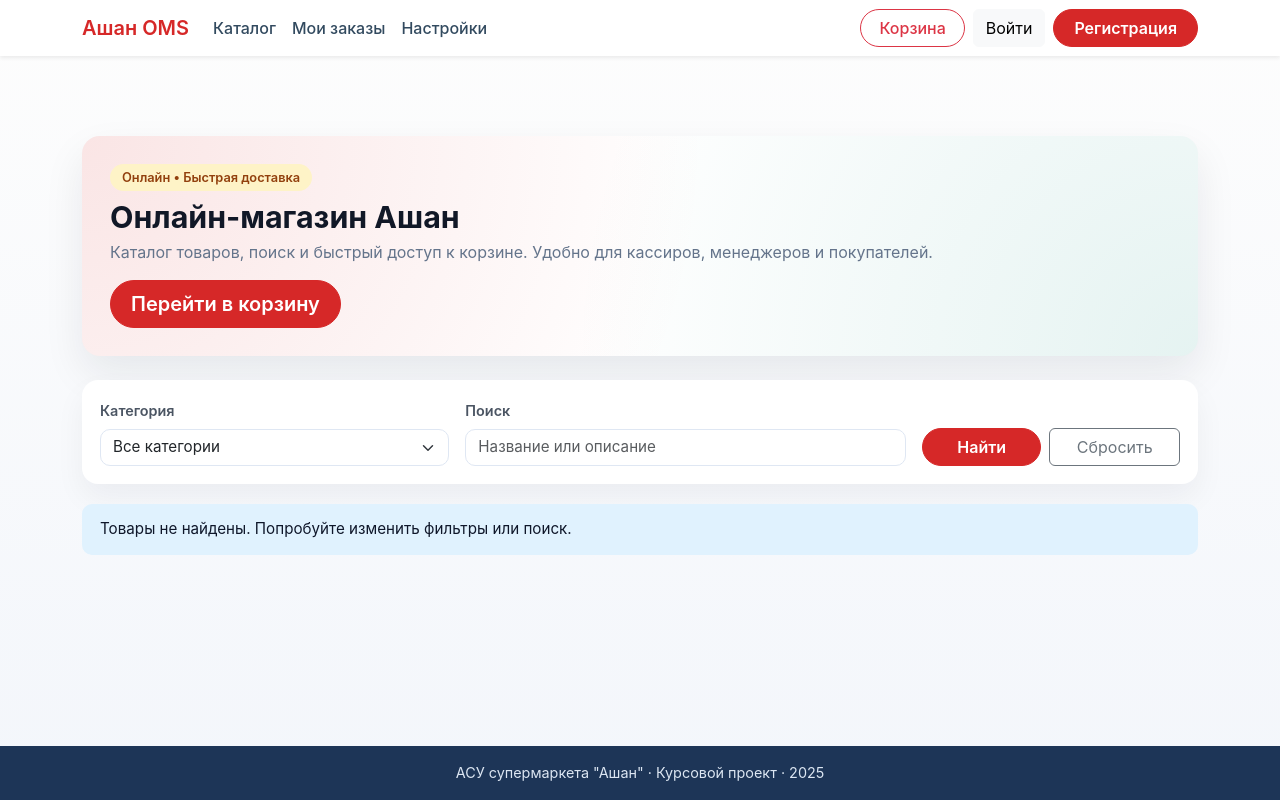
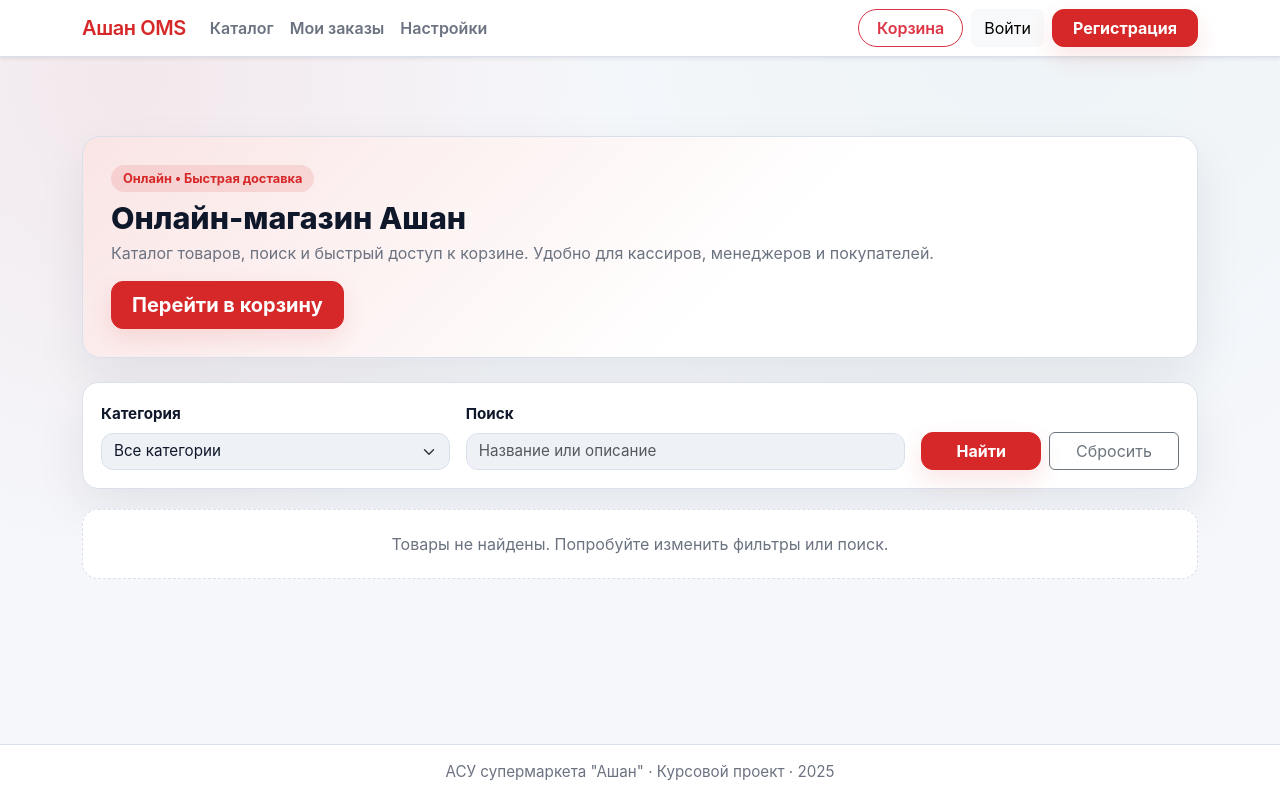
Before and after one commit to sm1k0/course2, a Django app: page / in a window 1280 px wide. Run offline with Django 5.2, Linux system fonts and the light colour scheme; data that the repository does not hold is empty.

Commit message:
Enhance user settings theming and catalog pagination

```diff
--- a/accounts/models.py
+++ b/accounts/models.py
@@ -158,6 +158,11 @@
         default=PageSize.MEDIUM,
         verbose_name='Размер страницы',
     )
+    saved_filters = models.JSONField(
+        default=dict,
+        blank=True,
+        verbose_name='Сохранённые фильтры',
+    )
 
     def __str__(self) -> str:
         return f'Настройки {self.user.username}'
--- a/ashan_oms/settings.py
+++ b/ashan_oms/settings.py
@@ -56,6 +56,7 @@
                 'django.template.context_processors.request',
                 'django.contrib.auth.context_processors.auth',
                 'django.contrib.messages.context_processors.messages',
+                'shop.context_processors.user_settings',
             ],
         },
     },
--- /dev/null
+++ b/shop/context_processors.py
@@ -0,0 +1,23 @@
+from types import SimpleNamespace
+
+from accounts.models import UserSettings
+
+
+def user_settings(request):
+    """Provide user settings for templates with sensible defaults."""
+    default_values = {
+        'theme': UserSettings.Theme.LIGHT,
+        'language': 'ru',
+        'date_format': UserSettings.DateFormat.DMY,
+        'page_size': UserSettings.PageSize.MEDIUM,
+        'saved_filters': {},
+    }
+
+    if request.user.is_authenticated:
+        settings_obj, _ = UserSettings.objects.get_or_create(
+            user=request.user,
+            defaults=default_values,
+        )
+        return {'user_settings': settings_obj}
+
+    return {'user_settings': SimpleNamespace(**default_values)}
--- a/shop/templates/shop/base.html
+++ b/shop/templates/shop/base.html
@@ -13,7 +13,8 @@
 </head>
 
 <body class="d-flex flex-column min-vh-100"
-      data-user-role="{{ request.user.role.code|default_if_none:'' }}">
+      data-user-role="{{ request.user.role.code|default_if_none:'' }}"
+      data-theme="{{ user_settings.theme|default:'light' }}">
 
   {# единый header #}
   {% include 'partials/header.html' %}
--- a/shop/templates/shop/profile.html
+++ b/shop/templates/shop/profile.html
@@ -1,4 +1,5 @@
 {% extends 'shop/base.html' %}
+{% load shop_extras %}
 {% block title %}Личный кабинет · Ашан{% endblock %}
 
 {% block content %}
@@ -36,7 +37,7 @@
                   <td>{{ order.id }}</td>
                   <td>{{ order.get_status_display }}</td>
                   <td>{{ order.total_amount }} ₽</td>
-                  <td>{{ order.created_at|date:'d.m.Y H:i' }}</td>
+                  <td>{{ order.created_at|format_date:user_settings }}</td>
                 </tr>
                 {% endfor %}
               </tbody>
--- a/shop/views.py
+++ b/shop/views.py
@@ -9,6 +9,7 @@
 from django.db.models import F, Value
 from django.db.models.functions import Coalesce
 from accounts.models import UserSettings
+from django.core.paginator import Paginator
 from django.http import HttpResponse
 from django.shortcuts import render, get_object_or_404, redirect
 from django.utils import timezone
@@ -71,6 +72,15 @@
     category_id = request.GET.get('category')
     search = request.GET.get('q')
 
+    settings_obj = None
+    if request.user.is_authenticated:
+        settings_obj, _ = UserSettings.objects.get_or_create(user=request.user)
+
+    saved_filters = getattr(settings_obj, 'saved_filters', {}) if settings_obj else {}
+    if not category_id and not search and saved_filters:
+        category_id = saved_filters.get('category')
+        search = saved_filters.get('q')
+
     categories = Category.objects.all()
     products = Product.objects.filter(is_active=True).select_related('category', 'supplier')
 
@@ -79,12 +89,29 @@
     if search:
         products = products.filter(name__icontains=search)
 
+    if settings_obj is not None:
+        settings_obj.saved_filters = {
+            'category': category_id or '',
+            'q': search or '',
+        }
+        settings_obj.save(update_fields=['saved_filters'])
+
     cart = _get_cart(request)
     cart_items, cart_total = _cart_items(cart)
 
+    page_size = 12
+    if settings_obj:
+        if 5 <= settings_obj.page_size <= 100:
+            page_size = settings_obj.page_size
+
+    paginator = Paginator(products, page_size)
+    page_number = request.GET.get('page')
+    page_obj = paginator.get_page(page_number)
+
     context = {
         'categories': categories,
-        'products': products,
+        'products': page_obj,
+        'page_obj': page_obj,
         'current_category_id': int(category_id) if category_id else None,
         'search_query': search or '',
         'cart_total': cart_total,
--- a/static/css/main.css
+++ b/static/css/main.css
@@ -1,12 +1,50 @@
 :root {
-  --brand-primary: #d62828;
-  --brand-secondary: #f77f00;
-  --brand-accent: #2a9d8f;
-  --brand-dark: #1d3557;
-  --brand-light: #f8f9fa;
+  --bg-body: #f5f7fb;
+  --bg-card: #ffffff;
+  --bg-navbar: rgba(255, 255, 255, 0.92);
+  --bg-surface: #eef2f7;
+  --text-main: #0f172a;
+  --text-muted: #6b7280;
+  --border-subtle: #d9e0ec;
+  --accent: #d62828;
+  --accent-soft: rgba(214, 40, 40, 0.14);
+  --accent-contrast: #ffffff;
+  --accent-danger: #f9735b;
+  --shadow-soft: 0 20px 50px rgba(15, 23, 42, 0.08);
+  --radius-lg: 16px;
+  --radius-md: 12px;
+  --radius-sm: 10px;
 }
 
-/* БАЗОВАЯ ВЁРСТКА И ФУТЕР ВНИЗУ */
+[data-theme="dark"] {
+  --bg-body: #050509;
+  --bg-card: #11121a;
+  --bg-navbar: rgba(12, 12, 18, 0.9);
+  --bg-surface: #0d0f15;
+  --text-main: #f7f9ff;
+  --text-muted: #a5adcb;
+  --border-subtle: #24283b;
+  --accent: #ef4444;
+  --accent-soft: rgba(239, 68, 68, 0.18);
+  --accent-contrast: #0b0b10;
+  --accent-danger: #f0867e;
+  --shadow-soft: 0 18px 48px rgba(0, 0, 0, 0.45);
+}
+
+[data-theme="light"] {
+  --bg-body: #f5f7fb;
+  --bg-card: #ffffff;
+  --bg-navbar: rgba(255, 255, 255, 0.92);
+  --bg-surface: #eef2f7;
+  --text-main: #0f172a;
+  --text-muted: #6b7280;
+  --border-subtle: #d9e0ec;
+  --accent: #d62828;
+  --accent-soft: rgba(214, 40, 40, 0.12);
+  --accent-contrast: #ffffff;
+  --accent-danger: #d62828;
+  --shadow-soft: 0 20px 50px rgba(15, 23, 42, 0.08);
+}
 
 html,
 body {
@@ -14,13 +52,16 @@
 }
 
 body {
-  background: linear-gradient(180deg, #fdfdfd 0%, #f3f6fb 100%);
+  background: radial-gradient(circle at 10% 10%, rgba(214, 40, 40, 0.07), transparent 35%),
+              radial-gradient(circle at 80% 0%, rgba(42, 157, 143, 0.04), transparent 40%),
+              var(--bg-body);
   min-height: 100vh;
   font-family: "Inter", system-ui, -apple-system, "Segoe UI", sans-serif;
-  color: #1f2d3d;
+  color: var(--text-main);
   padding-top: 72px;
   display: flex;
   flex-direction: column;
+  transition: background-color 0.3s ease, color 0.3s ease;
 }
 
 main {
@@ -29,104 +70,112 @@
 
 footer {
   flex-shrink: 0;
-  background-color: var(--brand-dark);
-  color: #dce6f2;
-  font-size: 0.9rem;
+  background: var(--bg-card);
+  color: var(--text-muted);
+  font-size: 0.95rem;
   padding: 16px 0;
   margin-top: 48px;
+  border-top: 1px solid var(--border-subtle);
 }
 
-/* НАВБАР */
-
 .navbar {
-  box-shadow: 0 4px 12px rgba(0, 0, 0, 0.08);
-  background-color: #ffffff;
+  box-shadow: 0 12px 40px rgba(0, 0, 0, 0.08);
+  background-color: var(--bg-navbar);
+  backdrop-filter: blur(12px);
+  border-bottom: 1px solid var(--border-subtle);
 }
 
 .navbar-brand {
-  font-weight: 700;
-  color: var(--brand-primary) !important;
+  font-weight: 800;
+  color: var(--accent) !important;
+  letter-spacing: -0.02em;
 }
 
 .navbar-brand span {
-  color: #111827;
+  color: var(--text-main);
 }
 
 .nav-link {
-  font-weight: 500;
-  color: #324a5f !important;
+  font-weight: 600;
+  color: var(--text-muted) !important;
 }
 
 .nav-link:hover,
 .nav-link:focus {
-  color: var(--brand-primary) !important;
+  color: var(--accent) !important;
 }
 
 .navbar .btn-outline-danger,
 .navbar .btn-outline-primary {
   border-radius: 999px;
   padding-inline: 18px;
-  font-weight: 500;
+  font-weight: 600;
 }
-
-/* КНОПКИ */
 
 .btn-primary,
 .btn-danger {
-  background-color: var(--brand-primary);
-  border-color: var(--brand-primary);
-  border-radius: 999px;
-  font-weight: 600;
+  background-color: var(--accent);
+  border-color: var(--accent);
+  border-radius: 12px;
+  font-weight: 700;
   padding-inline: 20px;
+  box-shadow: 0 10px 25px var(--accent-soft);
 }
 
 .btn-primary:hover,
 .btn-primary:focus,
 .btn-danger:hover,
 .btn-danger:focus {
-  background-color: #b71d1d;
-  border-color: #b71d1d;
+  background-color: color-mix(in srgb, var(--accent) 85%, #000 15%);
+  border-color: color-mix(in srgb, var(--accent) 85%, #000 15%);
 }
 
 .btn-outline-primary {
-  color: var(--brand-primary);
-  border-color: var(--brand-primary);
-  border-radius: 999px;
-  font-weight: 600;
+  color: var(--accent);
+  border-color: var(--accent);
+  border-radius: 12px;
+  font-weight: 700;
+  padding-inline: 18px;
 }
 
 .btn-outline-primary:hover,
 .btn-outline-primary:focus {
-  background-color: rgba(214, 40, 40, 0.05);
+  background-color: var(--accent-soft);
 }
 
-/* КАРТОЧКИ И ПАНЕЛИ */
+.card {
+  border: 1px solid var(--border-subtle);
+  box-shadow: var(--shadow-soft);
+  border-radius: var(--radius-lg);
+  background: var(--bg-card);
+  color: var(--text-main);
+  transition: transform 0.2s ease, box-shadow 0.2s ease;
+}
 
-.card {
-  border: none;
-  box-shadow: 0 10px 24px rgba(15, 23, 42, 0.06);
-  border-radius: 14px;
+.card:hover {
+  transform: translateY(-2px);
+  box-shadow: 0 25px 60px rgba(0, 0, 0, 0.10);
 }
 
 .card-header {
-  background-color: #ffffff;
-  border-bottom: 1px solid #eef2f7;
-  font-weight: 600;
+  background-color: var(--bg-card);
+  border-bottom: 1px solid var(--border-subtle);
+  font-weight: 700;
+  color: var(--text-main);
+  border-top-left-radius: var(--radius-lg);
+  border-top-right-radius: var(--radius-lg);
 }
 
-/* HERO БЛОК В КАТАЛОГЕ */
-
 .hero {
-  background: radial-gradient(circle at top left, rgba(214, 40, 40, 0.12), transparent 55%),
-              radial-gradient(circle at bottom right, rgba(42, 157, 143, 0.12), transparent 55%),
-              #ffffff;
+  background: linear-gradient(135deg, var(--accent-soft), transparent 60%), var(--bg-card);
   border-radius: 18px;
   padding: 28px 28px;
   margin: 24px 0;
-  box-shadow: 0 18px 40px rgba(15, 23, 42, 0.08);
+  box-shadow: var(--shadow-soft);
   display: flex;
   flex-direction: column;
   gap: 12px;
+  border: 1px solid var(--border-subtle);
 }
 
 .hero-header {
@@ -139,206 +188,202 @@
 
 .hero-title {
   font-size: 1.9rem;
-  font-weight: 700;
-  color: #111827;
+  font-weight: 800;
+  color: var(--text-main);
   margin-bottom: 4px;
 }
 
 .hero-subtitle {
   margin: 0;
-  color: #64748b;
+  color: var(--text-muted);
 }
 
 .hero-badge {
   display: inline-flex;
   align-items: center;
   gap: 8px;
-  background: #fef3c7;
-  color: #92400e;
+  background: var(--accent-soft);
+  color: var(--accent);
   border-radius: 999px;
   padding: 4px 12px;
   font-size: 0.8rem;
-  font-weight: 600;
+  font-weight: 700;
 }
 
 .hero-actions .btn {
   min-width: 190px;
 }
 
-/* ПАНЕЛЬ ФИЛЬТРОВ */
-
 .filters-panel {
-  background-color: #ffffff;
+  background-color: var(--bg-card);
   border-radius: 16px;
   padding: 18px 18px;
-  box-shadow: 0 14px 30px rgba(15, 23, 42, 0.05);
+  box-shadow: var(--shadow-soft);
   margin-bottom: 20px;
+  border: 1px solid var(--border-subtle);
 }
 
 .filters-panel .form-label {
-  font-size: 0.9rem;
-  font-weight: 600;
-  color: #4b5563;
+  font-size: 0.95rem;
+  font-weight: 700;
+  color: var(--text-main);
 }
 
 .form-control,
 .form-select {
-  border-radius: 10px;
-  border-color: #dfe7f3;
+  border-radius: 12px;
+  border-color: var(--border-subtle);
   font-size: 0.95rem;
+  background-color: var(--bg-surface);
+  color: var(--text-main);
 }
 
 .form-control:focus,
 .form-select:focus {
-  border-color: var(--brand-primary);
-  box-shadow: 0 0 0 1px rgba(214, 40, 40, 0.15);
+  border-color: var(--accent);
+  box-shadow: 0 0 0 2px var(--accent-soft);
+  background-color: var(--bg-card);
 }
-
-/* СЕТКА ТОВАРОВ */
 
 .product-grid {
   margin-top: 8px;
 }
 
 .product-card {
-  height: 100%;
-  display: flex;
-  flex-direction: column;
-}
-
-.product-card .card-body {
-  display: flex;
-  flex-direction: column;
-  gap: 6px;
+  overflow: hidden;
 }
 
 .product-thumb {
-  position: relative;
-  overflow: hidden;
-  border-radius: 14px 14px 0 0;
-  background: #f9fafb;
+  height: 200px;
+  background: var(--bg-surface);
+  display: flex;
+  align-items: center;
+  justify-content: center;
+  border-bottom: 1px solid var(--border-subtle);
 }
 
 .product-thumb img {
   width: 100%;
-  height: 200px;
+  height: 100%;
   object-fit: cover;
-  transition: transform 0.25s ease-out;
-}
-
-.product-card:hover .product-thumb img {
-  transform: scale(1.03);
 }
 
 .product-category {
-  font-size: 0.75rem;
+  color: var(--text-muted);
+  font-size: 0.85rem;
+  margin-bottom: 4px;
   text-transform: uppercase;
-  letter-spacing: 0.06em;
-  color: #94a3b8;
-  font-weight: 600;
+  letter-spacing: 0.04em;
 }
 
 .product-title {
-  font-size: 1rem;
-  font-weight: 600;
-  color: #111827;
+  font-size: 1.05rem;
+  font-weight: 700;
+  color: var(--text-main);
+  margin-bottom: 8px;
 }
 
 .product-meta {
-  font-size: 0.85rem;
-  color: #6b7280;
-}
-
-.product-card .price {
-  font-size: 1.15rem;
-  font-weight: 700;
-  color: var(--brand-primary);
-}
-
-.product-card .old-price {
-  text-decoration: line-through;
-  color: #94a3b8;
+  color: var(--text-muted);
   font-size: 0.9rem;
 }
 
-.product-card .card-footer {
-  background-color: transparent;
-  border-top: 1px solid #eef2f7;
+.card-footer {
+  background: var(--bg-card);
+  border-top: 1px solid var(--border-subtle);
 }
 
-/* ПУСТОЙ СОСТОЯНИЕ КАТАЛОГА */
+.price {
+  font-weight: 800;
+  color: var(--accent);
+}
+
+.old-price {
+  color: var(--text-muted);
+  text-decoration: line-through;
+  font-size: 0.9rem;
+}
 
 .catalog-empty {
-  background: #e0f2fe;
-  border-radius: 10px;
-  padding: 14px 18px;
-  color: #0f172a;
-  font-size: 0.95rem;
-  display: flex;
-  align-items: center;
-  justify-content: space-between;
-  gap: 10px;
-  margin-top: 12px;
+  background: var(--bg-card);
+  border: 1px dashed var(--border-subtle);
+  color: var(--text-muted);
+  border-radius: var(--radius-lg);
+  padding: 22px;
+  text-align: center;
 }
 
-/* ТАБЛИЦЫ (история заказов, отчёты и т.п.) */
+.table {
+  color: var(--text-main);
+}
 
 .table thead th {
-  background-color: #f1f5fb;
-  border-bottom: 2px solid #e5ecf6;
+  border-bottom-color: var(--border-subtle);
+  color: var(--text-muted);
+  font-size: 0.9rem;
+  text-transform: uppercase;
+}
+
+.table tbody tr {
+  border-color: var(--border-subtle);
 }
 
 .table tbody tr:hover {
-  background-color: #f9fafb;
+  background: var(--bg-surface);
 }
 
-/* FOOTER */
-
-.footer-inner {
-  display: flex;
-  align-items: center;
-  justify-content: space-between;
-  gap: 8px;
-  flex-wrap: wrap;
+.table-responsive {
+  border-radius: var(--radius-md);
+  border: 1px solid var(--border-subtle);
+  background: var(--bg-card);
+  box-shadow: var(--shadow-soft);
 }
 
-.footer-inner span {
-  opacity: 0.9;
+.pagination .page-link {
+  border-radius: 10px;
+  color: var(--text-main);
+  border-color: var(--border-subtle);
+  background: var(--bg-card);
 }
 
-/* ADAPTIVE */
-
-@media (max-width: 991px) {
-  .navbar-collapse {
-    background: #ffffff;
-    padding: 12px;
-    border-radius: 12px;
-    box-shadow: 0 8px 20px rgba(0, 0, 0, 0.06);
+.pagination .active .page-link {
+  background: var(--accent);
+  border-color: var(--accent);
+  color: var(--accent-contrast);
+  box-shadow: 0 10px 24px var(--accent-soft);
 }
 
-  .hero {
-    padding: 20px 16px;
-  }
+.alert-info {
+  background: var(--accent-soft);
+  color: var(--accent);
+  border: 1px solid var(--border-subtle);
+  border-radius: var(--radius-md);
 }
 
-@media (max-width: 767px) {
-  body {
-    padding-top: 64px;
+.settings-card .form-text {
+  color: var(--text-muted);
 }
 
-  .hero-header {
-    align-items: flex-start;
+.shadow-soft {
+  box-shadow: var(--shadow-soft);
 }
 
-  .hero-actions {
-    width: 100%;
+::placeholder {
+  color: var(--text-muted);
 }
 
-  .hero-actions .btn {
-    width: 100%;
+[data-theme="dark"] .navbar-brand span,
+[data-theme="dark"] .hero-title,
+[data-theme="dark"] .card,
+[data-theme="dark"] .card-header,
+[data-theme="dark"] .form-label {
+  color: var(--text-main);
 }
 
-  .product-card {
-    margin-bottom: 12px;
+[data-theme="dark"] .navbar,
+[data-theme="dark"] .card,
+[data-theme="dark"] .filters-panel,
+[data-theme="dark"] .table-responsive,
+[data-theme="dark"] .catalog-empty {
+  border-color: var(--border-subtle);
 }
-}
```
Also changed, not shown: shop/templates/shop/catalog.html (+30 -2 lines), shop/templates/shop/settings.html (+21 -6 lines), shop/templatetags/shop_extras.py (added, +22 -0 lines), accounts/migrations/0003_usersettings_saved_filters.py (added), shop/templatetags/__init__.py (added). Lines whose indentation alone changed are shown as unchanged.
